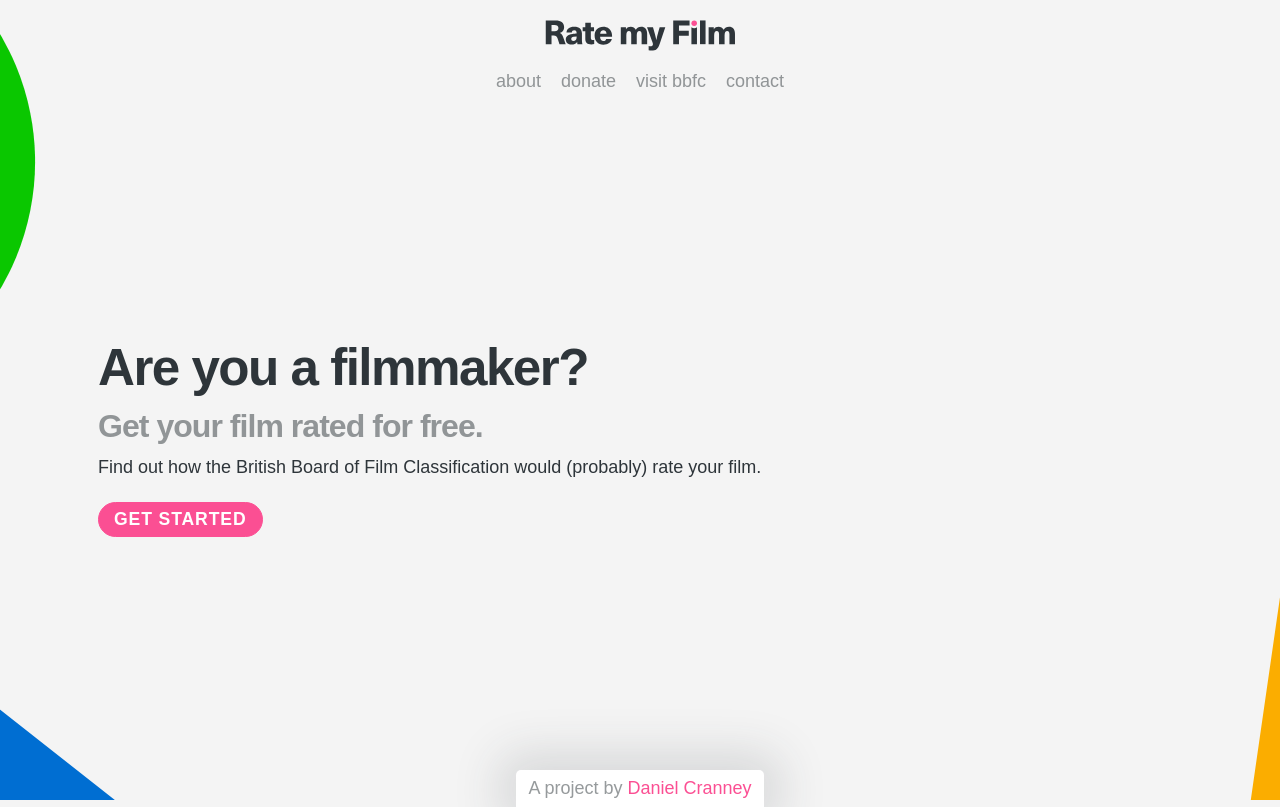
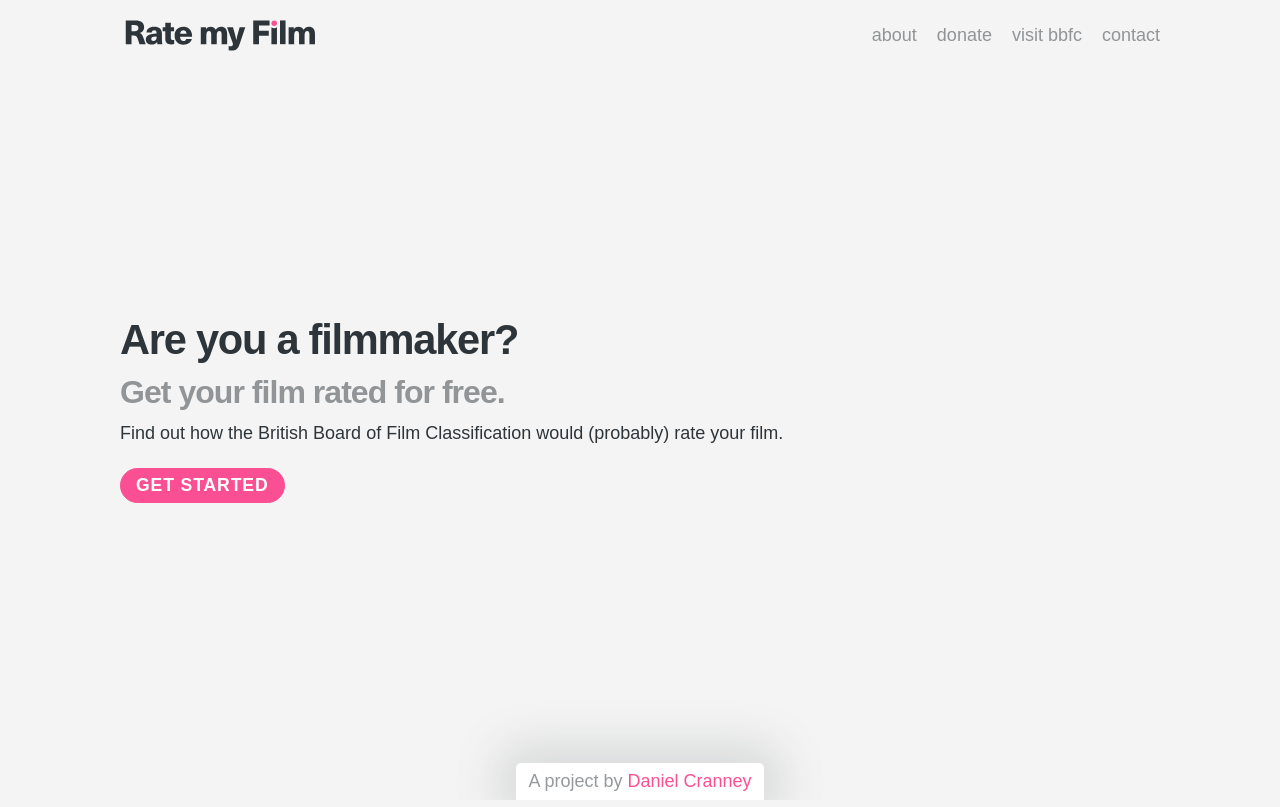
Before and after one commit to danielcranney/rate-my-film, a React (Create React App) app: page / in a window 1280 px wide. Built offline with nearby package versions, Linux system fonts and the light colour scheme; a web font is replaced by a local one.

Commit message:
Responsive Updates
Minor responsive updates.

```diff
--- a/src/App.js
+++ b/src/App.js
@@ -51,7 +51,7 @@
     { showContent ? <Content /> : (
       <main className="main-wrapper">
 
-        <div className="p-2 column landing-left">
+        <div className="column landing-left">
           <animated.h1 style={noDelay}>Are you a filmmaker?</animated.h1>
           <animated.h2 style={shortDelay} >Get your film rated for free.</animated.h2>
           <animated.p style={mediumDelay}>Find out how the British Board of Film Classification would (probably) rate your film.</animated.p>
@@ -62,7 +62,7 @@
             style={longDelay}
             className="start-button">Get Started</animated.button>
         </div>
-        <animated.div style={shortDelay} className="p-2 circle-bg landing-right">
+        <animated.div style={shortDelay} className="circle-bg landing-right">
           <animated.img src="/img/rmf-export.png" style={mediumDelay} className="mockup" />
         </animated.div>
 
--- a/src/styles.css
+++ b/src/styles.css
@@ -22,6 +22,10 @@
   display: flex;
   justify-content: center;
   align-items: stretch;
+}
+
+#root {
+  width:100%;
 }
 
 h1, h2, h3, h4, h5 {
@@ -147,9 +151,8 @@
 
 .main-wrapper {
   background-color: transparent;
-  height: calc(100vh - 111px);
+  height: calc(100vh - 114px);
   display: flex;
-  /* justify-content: space-evenly; */
   align-items: center;
 }
 
@@ -213,10 +216,9 @@
 */
 
 .wrapper {
-  background-color: #fff;
-  border-radius: 15px;
-  padding: 25px 30px;
-  box-shadow: 0 0 48px 16px rgb(46 53 58 / 15%);
+  /* background-color: #fff; */
+  padding: 25px 20px;
+  /* box-shadow: 0 0 48px 16px rgb(46 53 58 / 15%); */
   display: flex;
   justify-content: space-evenly;
 }
@@ -262,9 +264,11 @@
 
 .question-count {
   display: flex;
+  width:50%;
   align-items: center;
   margin-left: auto;
   color: rgb(46 53 58 / 50%);
+  justify-content: flex-end;
 }
 
 .question-title {
@@ -410,9 +414,8 @@
 }
 
 footer {
-  height: 40px;
+  height: 43px;
   display:flex;
-  margin-top:auto;
 }
 
 footer p {
@@ -429,6 +432,10 @@
 
 /* Smartphones (portrait) ----------- */
 @media only screen and (max-width : 320px) {
+
+  #background-container {
+    display:none;
+  }
 
   .wrapper, .main-wrapper {
     width: 320px;
@@ -457,29 +464,34 @@
 /* Smartphones (landscape) ----------- */
 @media only screen and (min-width : 321px) {
 
-    .shape-1 svg {
-      bottom: -470px;
-    }
-
-    .shape-2 svg {
-      bottom: -430px;
+    #background-container {
+      display:none;
     }
 
     .wrapper, .main-wrapper {
-      width: 350px;
+      width: 100%;
     }
 
     .main-wrapper {
-      height: calc(100vh - 140px)
+      height: calc(100vh - 155px)
     }
 
     header {
       flex-direction: column;
-      margin-bottom: 15px;
+      width:100%;
+      background: rgba(255, 255, 255, 0.9);
+      padding-bottom: 15px;
+    }
+
+    header nav {
+      margin-left: 0;
     }
 
     .landing-left {
       width: 100%;
+      margin-right: 0px;
+      margin-top: 0px;
+      padding: 30px;
     }
 
     .landing-right {
@@ -519,11 +531,38 @@
 @media only screen and (min-width: 768px) {
 
   h1 {
-    font-size: 3.2rem;
+    font-size: 2.6rem;
   }
 
   .wrapper, .main-wrapper {
-    width: 718px;
+    width: 95%;
+  }
+
+  .wrapper {
+    background-color: #fff;
+    border-radius: 15px;
+    padding: 25px 30px;
+    box-shadow: 0 0 48px 16px rgb(46 53 58 / 15%);
+    display: flex;
+    justify-content: space-evenly;
+  }
+
+  .main-wrapper {
+    height: calc(100vh - 114px);
+  }
+
+  header {
+    flex-direction: row;
+    padding: 0px 20px;
+    background: none;
+  }
+
+  header nav {
+    margin-left: auto;
+  }
+
+  .landing-left {
+    padding: 0px 30px;
   }
 
   .overview-item-container {
@@ -576,7 +615,7 @@
 /* Large devices (laptops/desktops, 992px and up) */
 @media only screen and (min-width: 992px) {
 
-  .wrapper, .main-wrapper {
+  .wrapper, .main-wrapper, header {
     width: 942px;
   }
 
@@ -598,7 +637,7 @@
 
 /* Extra large devices (large laptops and desktops, 1200px and up) */
 @media only screen and (min-width: 1200px) {
-  .wrapper, .main-wrapper {
+  .wrapper, .main-wrapper, header {
     width: 1100px;
   }
 
```
